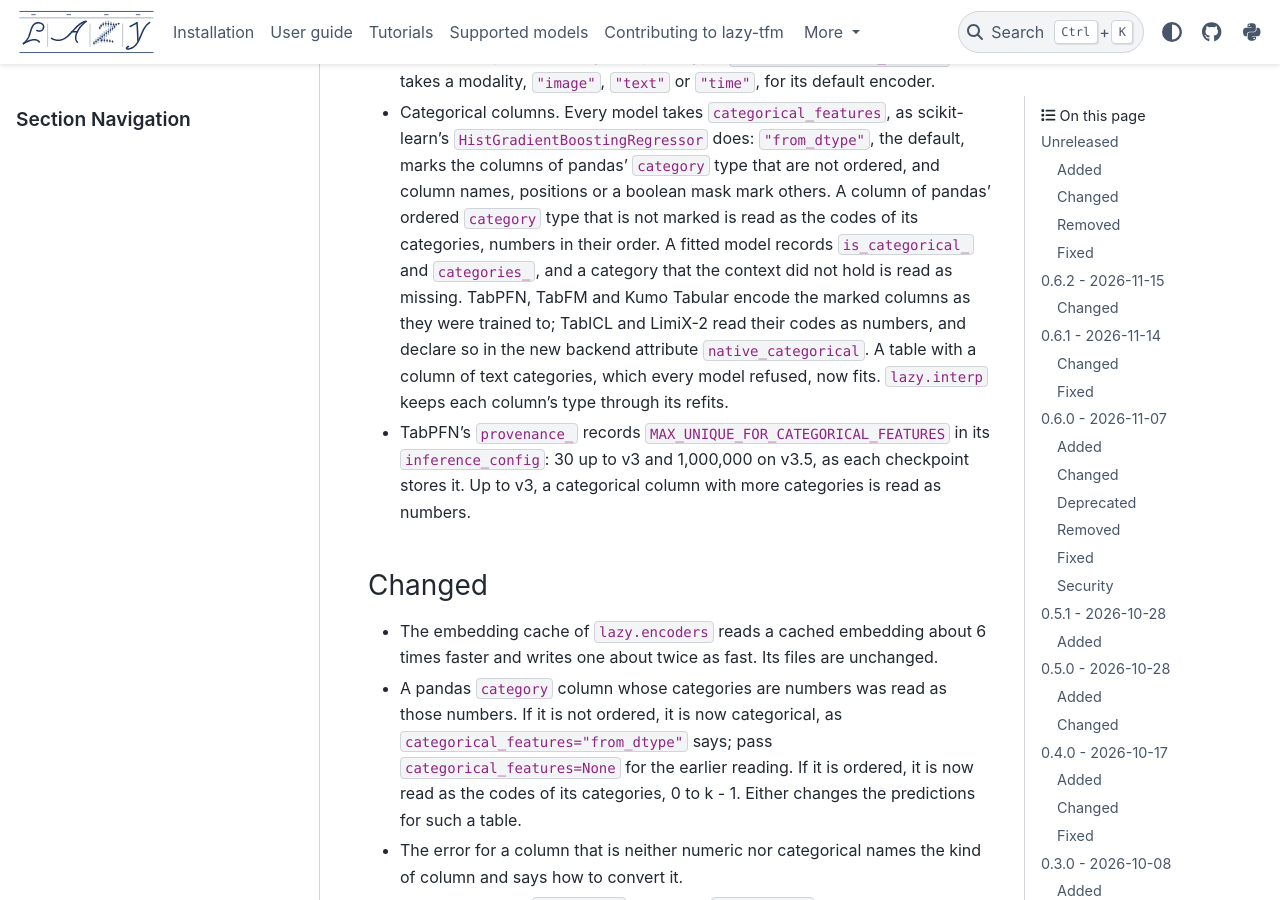
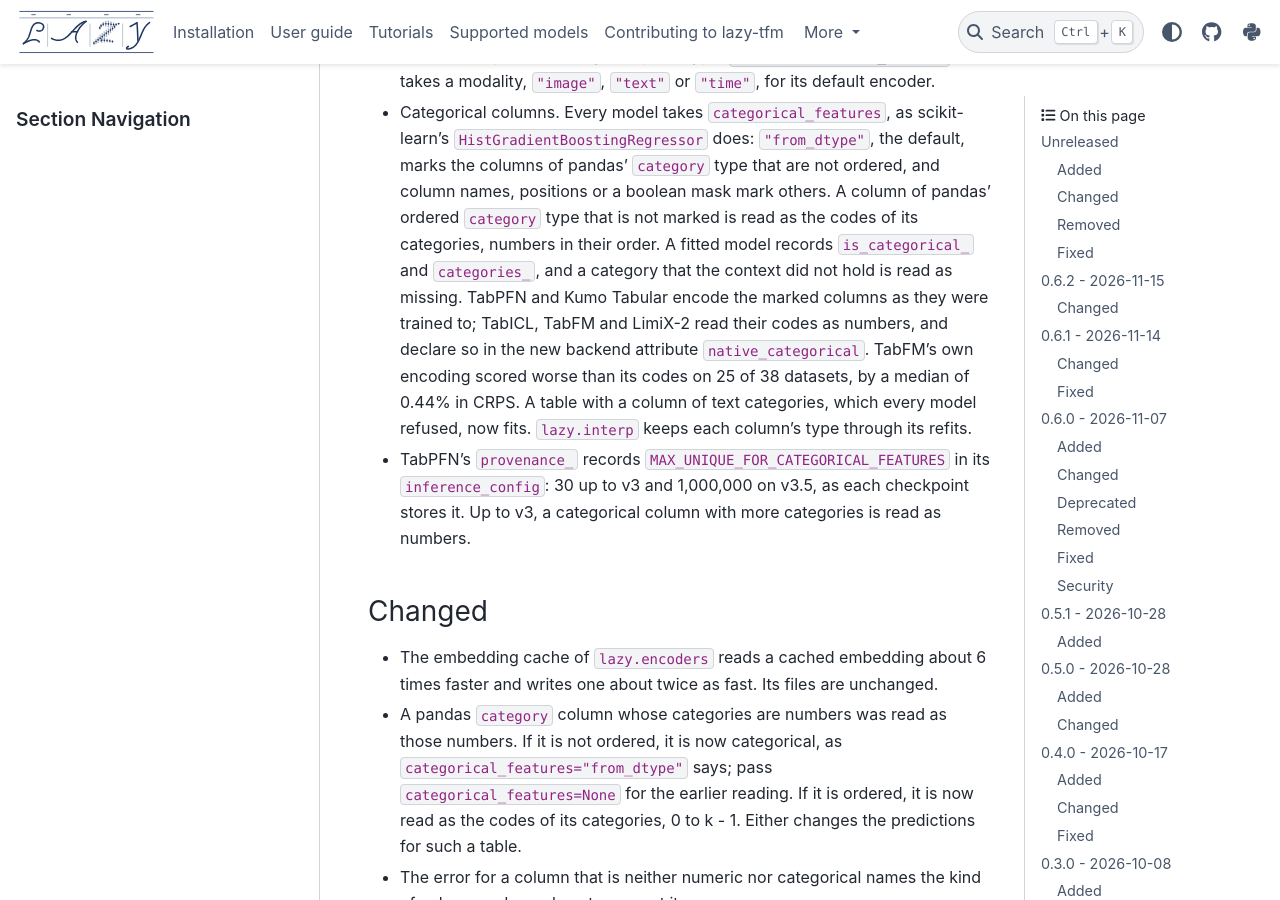
Before and after one commit to biprateep/lazy-tfm, a Sphinx documentation site: the page built from docs/changelog.md, in a window 1280 px wide and 900 px high, scrolled down 3365 px. Built offline with Sphinx 7.4.7 and the PyData theme 0.15.4, drawn with Linux system fonts in a browser that asks for light colours; pages that are not in the unit, such as notebooks, are missing from menus.

Commit message:
Read categorical columns as codes in TabFM
On a GPU, TabFM's own categorical encoding scored worse than integer
codes on 25 of 38 datasets, by a median of 0.44% in CRPS (#359). TabFM
now declares native_categorical = False, as TabICL and LimiX-2 do, and
its features reach the classifier as numbers.

Co-Authored-By: Claude Opus 5.5 <noreply@anthropic.com>
Claude-Session: https://claude.ai/code/session_01JkqiRmAUrgJ8pX961ExDRV

```diff
--- a/CHANGELOG.md
+++ b/CHANGELOG.md
@@ -127,17 +127,17 @@ change the API.
   `"time"`, for its default encoder.
 - Categorical columns. Every model takes `categorical_features`, as
   scikit-learn's `HistGradientBoostingRegressor` does: `"from_dtype"`, the
-  default, marks the columns of pandas' `category` type that are not
-  ordered, and column names, positions or a boolean mask mark others. A
-  column of pandas' ordered `category` type that is not marked is read as
-  the codes of its categories, numbers in their order. A fitted model records
-  `is_categorical_` and `categories_`, and a category that the context did
-  not hold is read as missing. TabPFN, TabFM and Kumo Tabular encode the
-  marked columns as they were trained to; TabICL and LimiX-2 read their
-  codes as numbers, and declare so in the new backend attribute
-  `native_categorical`. A table with a column of text categories, which
-  every model refused, now fits. `lazy.interp` keeps each column's type
-  through its refits.
+  default, marks the columns of pandas' `category` type that are not ordered,
+  and column names, positions or a boolean mask mark others. A column of pandas'
+  ordered `category` type that is not marked is read as the codes of its
+  categories, numbers in their order. A fitted model records `is_categorical_`
+  and `categories_`, and a category that the context did not hold is read as
+  missing. TabPFN and Kumo Tabular encode the marked columns as they were
+  trained to; TabICL, TabFM and LimiX-2 read their codes as numbers, and declare
+  so in the new backend attribute `native_categorical`. TabFM's own encoding
+  scored worse than its codes on 25 of 38 datasets, by a median of 0.44% in
+  CRPS. A table with a column of text categories, which every model refused, now
+  fits. `lazy.interp` keeps each column's type through its refits.
 - TabPFN's `provenance_` records `MAX_UNIQUE_FOR_CATEGORICAL_FEATURES` in
   its `inference_config`: 30 up to v3 and 1,000,000 on v3.5, as each
   checkpoint stores it. Up to v3, a categorical column with more categories
```
Also changed, not shown: docs/adding_a_backend.md (+4 -5 lines), docs/guide/interface.md (+2 -2 lines), docs/guide/limits.md (+9 -11 lines), docs/models/tabfm.md (+5 -9 lines), 4 other files.
